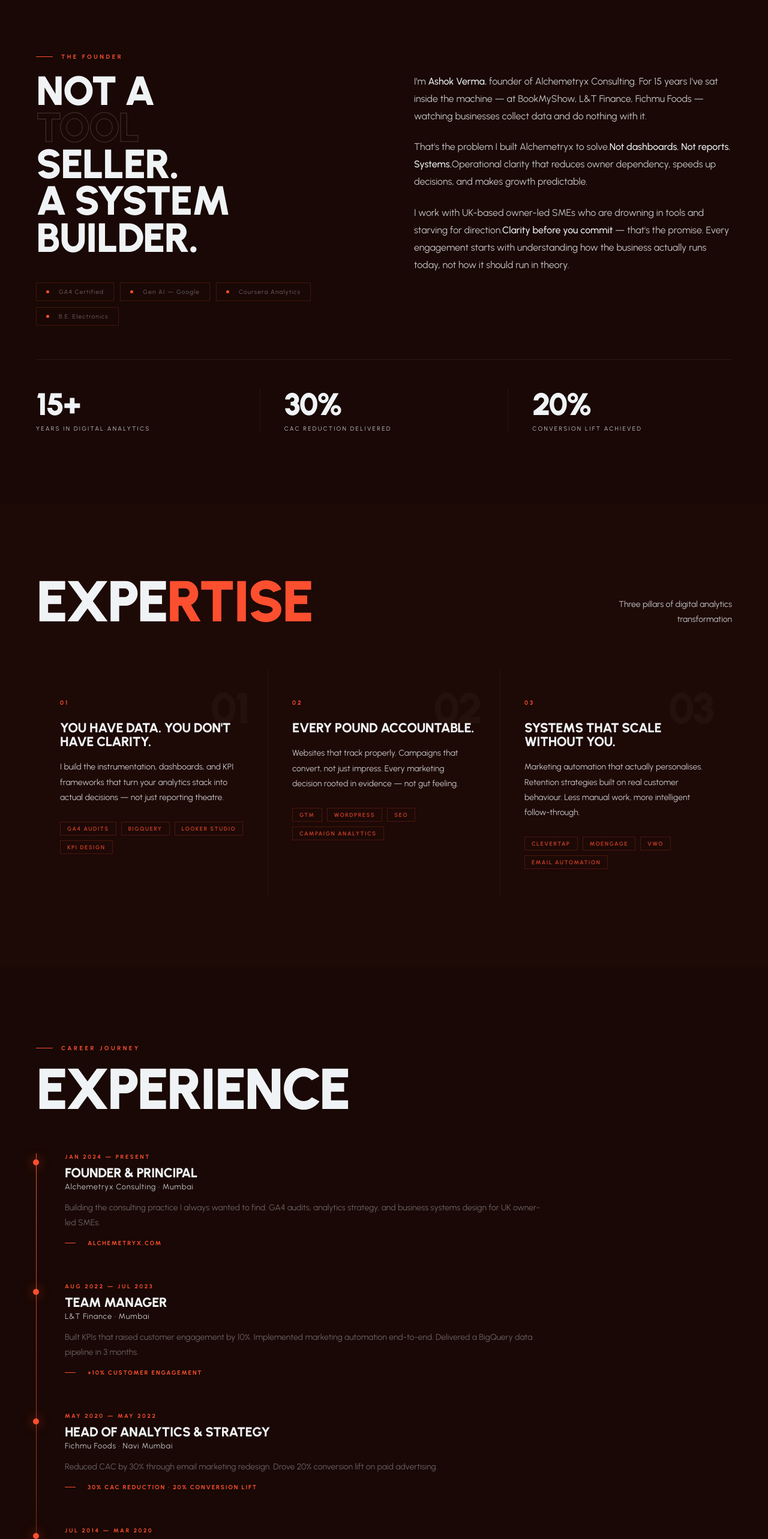
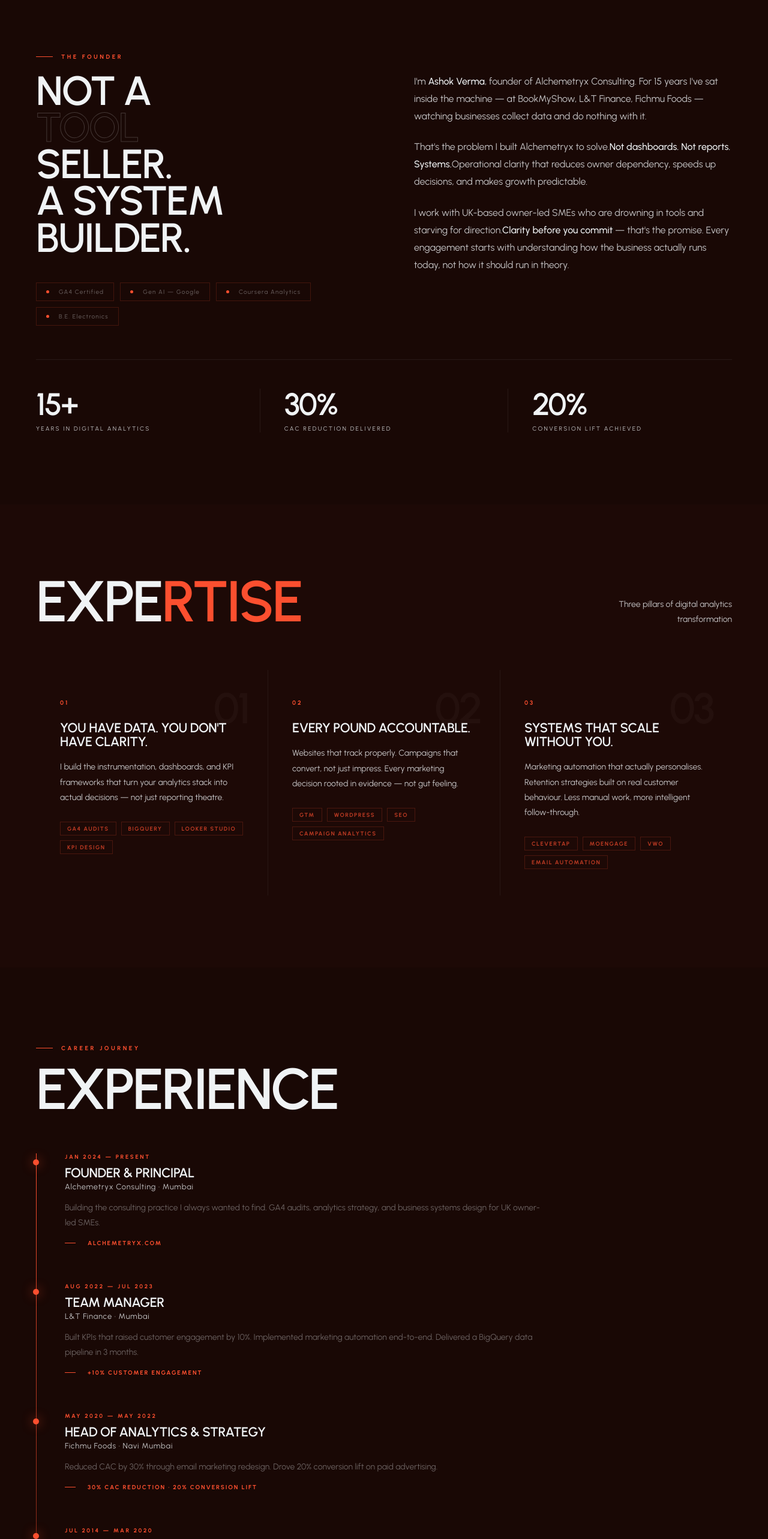
Before and after one commit to ashok-1986/ashok-portfolio, a Next.js app: page / in a window 1280 px wide. Shown: the part 1020-3586 px from the top of the page at 60% size. Built offline with nearby package versions, Linux system fonts and the light colour scheme.

Commit message:
style: normalize all global weights to 600

```diff
--- a/src/app/globals.css
+++ b/src/app/globals.css
@@ -88,7 +88,7 @@ nav::before {
 .nav-logo {
   position: relative;
   font-size: 13px;
-  font-weight: 700;
+  font-weight: 600;
   letter-spacing: 0.28em;
   color: var(--clarity);
   text-decoration: none;
@@ -442,7 +442,7 @@ section {
 
 .about-statement {
   font-size: clamp(40px, 5.5vw, 68px);
-  font-weight: 900;
+  font-weight: 600;
   text-transform: uppercase;
   letter-spacing: -0.03em;
   line-height: 0.9;
@@ -521,7 +521,7 @@ section {
 
 .stat-num {
   font-size: 52px;
-  font-weight: 900;
+  font-weight: 600;
   letter-spacing: -0.04em;
   line-height: 1;
   color: var(--clarity);
@@ -556,7 +556,7 @@ section {
 
 .sec-title {
   font-size: clamp(52px, 7.5vw, 110px);
-  font-weight: 900;
+  font-weight: 600;
   text-transform: uppercase;
   letter-spacing: -0.04em;
   line-height: 0.88;
@@ -621,7 +621,7 @@ section {
   top: 28px;
   right: 32px;
   font-size: 72px;
-  font-weight: 900;
+  font-weight: 600;
   color: rgba(240, 243, 245, 0.03);
   letter-spacing: -0.05em;
   line-height: 1;
@@ -640,7 +640,7 @@ section {
 
 .card-title {
   font-size: 22px;
-  font-weight: 800;
+  font-weight: 600;
   text-transform: uppercase;
   letter-spacing: -0.02em;
   color: var(--clarity);
@@ -729,7 +729,7 @@ section {
 
 .t-role {
   font-size: 22px;
-  font-weight: 800;
+  font-weight: 600;
   text-transform: uppercase;
   letter-spacing: -0.02em;
   color: var(--clarity);
```
